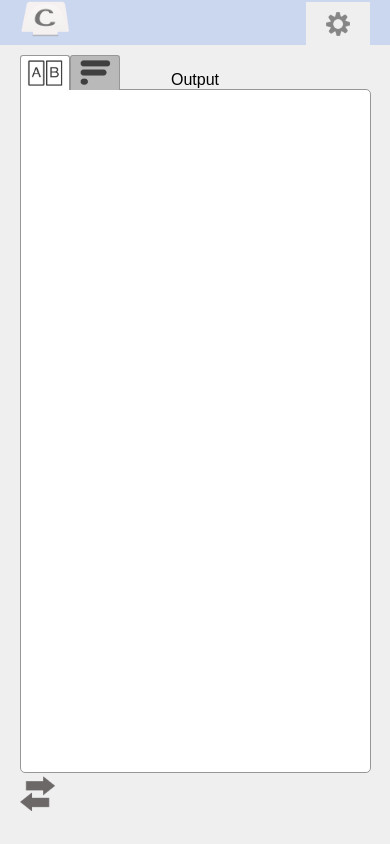
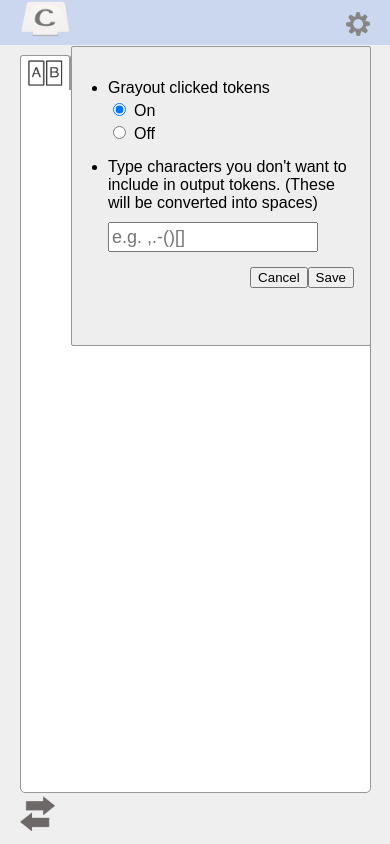
Before and after one commit to Lulkafe/CopyTokenizer, a React app: page / in a window 390 px wide. Built offline with nearby package versions, Linux system fonts and the light colour scheme.

Commit message:
Changed the position of Setting Icon & menu window

```diff
--- a/src/reducer.ts
+++ b/src/reducer.ts
@@ -13,7 +13,7 @@ export const initState = {
     processType: Process.perWord,
     removedChars: '',
     colorToken: true,
-    settingMenuOpen: false,
+    settingMenuOpen: true,
     displayInput: false      //True: show Input field. False: Output field
 }
 
--- a/src/sass/content.sass
+++ b/src/sass/content.sass
@@ -1,5 +1,5 @@
 #content-wrapper
-    height: calc(100vh - 67px) //67px is the height of nav
+    height: calc(100vh - 57px) //57px is the height of nav
     display: flex
     padding: 30px 0 45px 0
     gap: 0.5rem
--- a/src/sass/media-query.sass
+++ b/src/sass/media-query.sass
@@ -3,6 +3,7 @@
         width: 90%
     #content-wrapper
         flex-wrap: wrap
+        height: calc(100vh - 47px)
     #line-icon
         width: 35px
         height: 29px
@@ -32,3 +33,9 @@
         border-top-left-radius: 0
     #output-area-wrapper
         width: 90%
+    #setting-component-wrapper
+        background: transparent
+        width: auto
+    #setting-window
+        left: -275px
+        top: 44px
--- a/src/sass/nav-bar.sass
+++ b/src/sass/nav-bar.sass
@@ -54,6 +54,12 @@
 .setting-window__item-wrapper input[type='radio']
     margin-top: 6px
 
+#setting-window__save-button
+
+
+#setting-window__cancel-button
+
+
 #setting-window ul
     padding-left: 20px
 
--- a/src/sass/style.sass
+++ b/src/sass/style.sass
@@ -17,3 +17,4 @@ body
 
 html
     background-color: #EFEFEF
+    min-width: 300px
```
